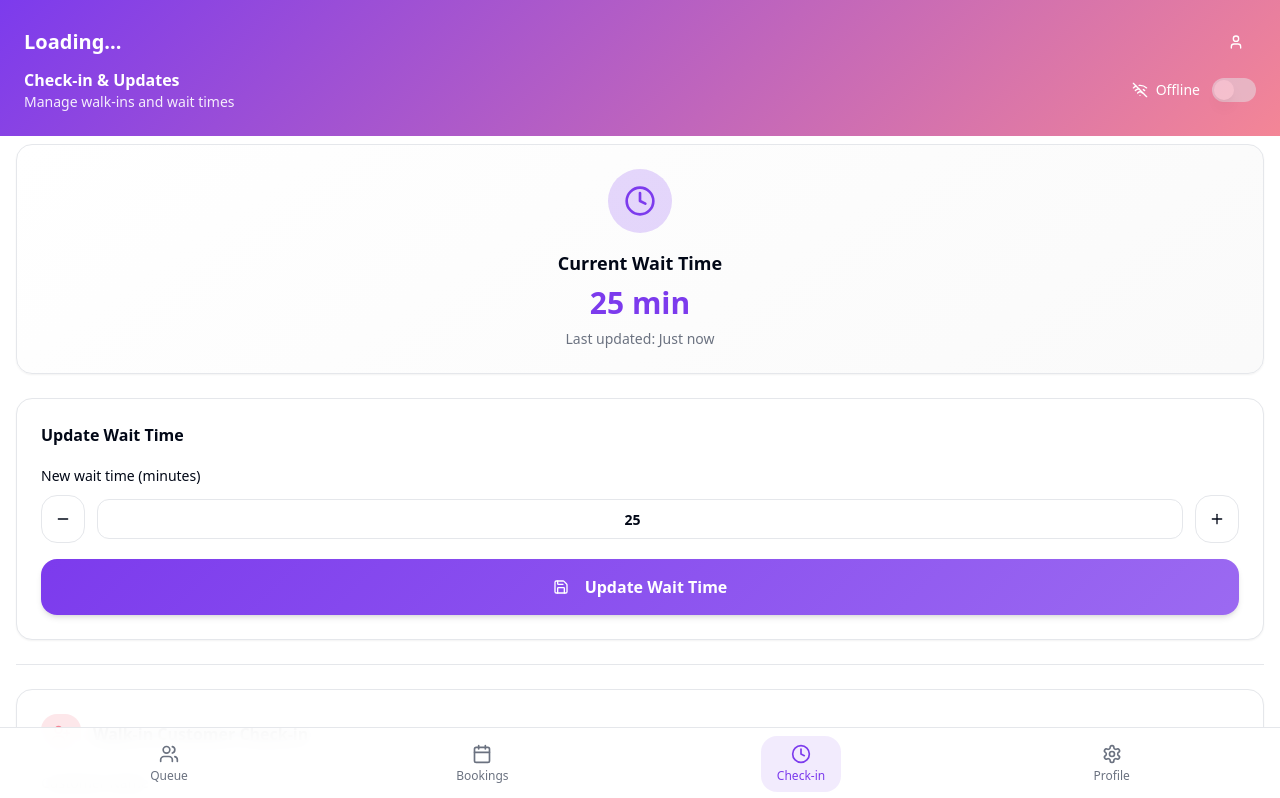
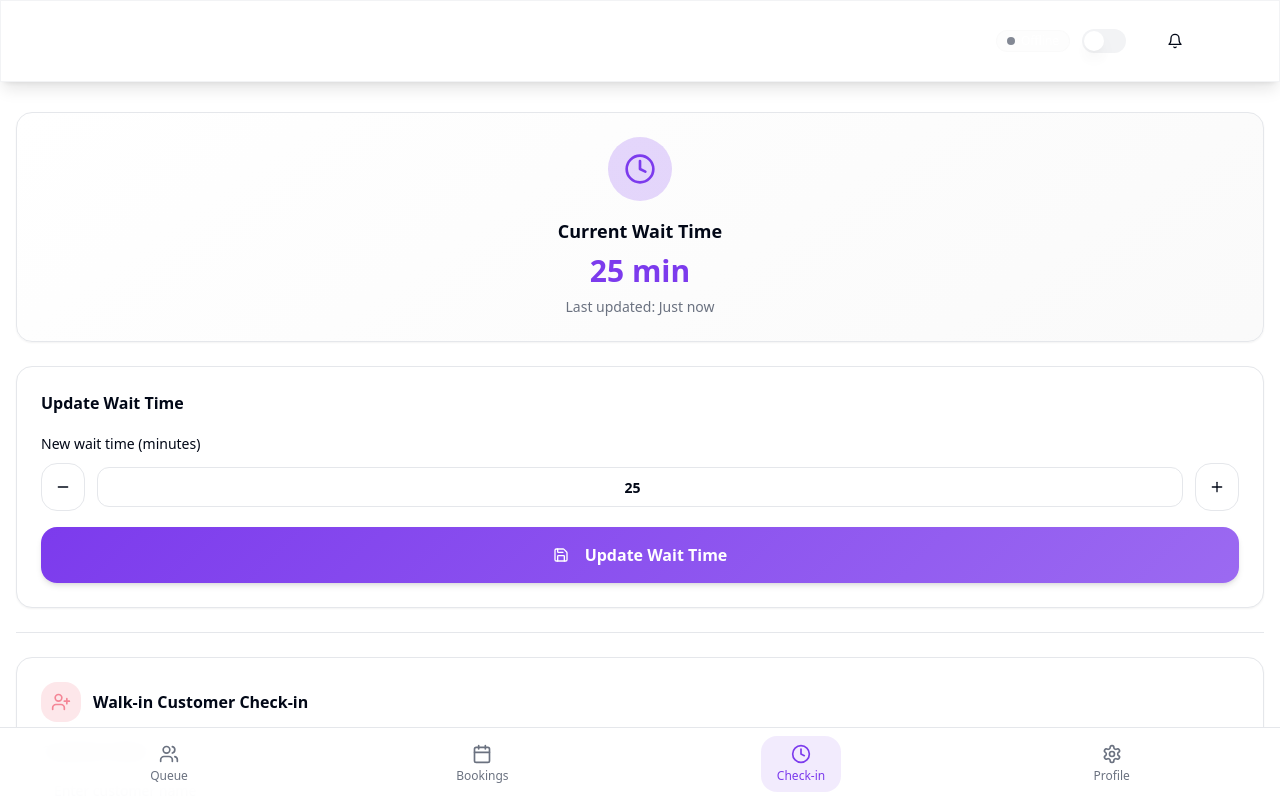
Before and after one commit to Ankushshaw792/nylour-latest, a React (Vite) app: page /salon-dashboard/checkin in a window 1280 px wide. Shown: the top 798 px of the page. Built offline with nearby package versions, Linux system fonts and the light colour scheme.

Commit message:
Refactor: Redesign dashboard navigation

```diff
--- a/src/components/layout/SalonDashboardLayout.tsx
+++ b/src/components/layout/SalonDashboardLayout.tsx
@@ -2,8 +2,12 @@ import React, { ReactNode } from "react";
 import { User, Wifi, WifiOff } from "lucide-react";
 import { Button } from "@/components/ui/button";
 import { Switch } from "@/components/ui/switch";
+import { Avatar, AvatarFallback, AvatarImage } from "@/components/ui/avatar";
+import { Badge } from "@/components/ui/badge";
+import { NotificationBell } from "@/components/notifications/NotificationBell";
 import { useSalonRealtimeData } from "@/hooks/useSalonRealtimeData";
 import { useNavigate } from "react-router-dom";
+import { useAuth } from "@/contexts/AuthContext";
 
 interface SalonDashboardLayoutProps {
   children: ReactNode;
@@ -13,6 +17,7 @@ interface SalonDashboardLayoutProps {
 
 export const SalonDashboardLayout = ({ children, title, description }: SalonDashboardLayoutProps) => {
   const { salon, updateSalonStatus, loading } = useSalonRealtimeData();
+  const { user } = useAuth();
   const navigate = useNavigate();
 
   const handleToggleOnline = async () => {
@@ -24,51 +29,97 @@ export const SalonDashboardLayout = ({ children, title, description }: SalonDash
     navigate("/salon-dashboard/profile");
   };
 
+  const getInitials = (name?: string) => {
+    if (!name) return "S";
+    return name
+      .split(" ")
+      .map((n) => n[0])
+      .join("")
+      .toUpperCase()
+      .slice(0, 2);
+  };
+
   return (
     <div className="min-h-screen bg-background">
-      {/* Fixed Header */}
-      <div className="fixed top-0 left-0 right-0 z-50 bg-gradient-hero text-white">
-        <div className="p-6">
-          <div className="flex items-center justify-between mb-2">
-            <h1 className="text-xl font-bold">{salon?.name || "Loading..."}</h1>
-            <Button
-              variant="ghost"
-              size="sm"
-              onClick={handleProfileClick}
-              className="text-white hover:bg-white/20"
-            >
-              <User className="h-5 w-5" />
-            </Button>
-          </div>
+      {/* Premium Fixed Header with Glassmorphism */}
+      <div className="fixed top-0 left-0 right-0 z-50 glass border-b border-border/50 backdrop-blur-xl bg-gradient-hero/95 shadow-lg">
+        <div className="max-w-7xl mx-auto px-4 sm:px-6 lg:px-8">
+          <div className="flex items-center justify-between h-20">
 
-          {/* Online/Offline Toggle */}
-          <div className="flex items-center justify-between">
-            <div>
-              {title && <p className="font-semibold">{title}</p>}
-              {description && <p className="text-white/90 text-sm">{description}</p>}
+            {/* Left Section - Branding & Page Info */}
+            <div className="flex items-center gap-6 flex-1 min-w-0">
+              <div className="flex flex-col min-w-0">
+                <h1 className="text-xl sm:text-2xl font-bold text-white truncate tracking-tight">
+                  {salon?.name || "Loading..."}
+                </h1>
+                {(title || description) && (
+                  <div className="flex items-center gap-2 mt-0.5">
+                    {title && (
+                      <p className="text-sm font-medium text-white/90">{title}</p>
+                    )}
+                    {description && (
+                      <p className="text-xs text-white/70 hidden sm:block">{description}</p>
+                    )}
+                  </div>
+                )}
+              </div>
             </div>
 
-            <div className="flex items-center gap-3">
-              <div className="flex items-center gap-2 text-sm">
-                {salon?.is_online ? (
-                  <Wifi className="h-4 w-4" />
-                ) : (
-                  <WifiOff className="h-4 w-4" />
-                )}
-                <span>{salon?.is_online ? "Online" : "Offline"}</span>
+            {/* Right Section - Status & User Actions */}
+            <div className="flex items-center gap-3 sm:gap-4">
+
+              {/* Online/Offline Status */}
+              <div className="flex items-center gap-3 bg-white/10 backdrop-blur-sm rounded-full px-4 py-2 border border-white/20">
+                <Badge
+                  variant={salon?.is_online ? "default" : "secondary"}
+                  className={`gap-1.5 ${
+                    salon?.is_online
+                      ? "bg-success/20 text-success-foreground border border-success/30"
+                      : "bg-muted/20 text-muted-foreground border border-muted/30"
+                  }`}
+                >
+                  <span className={`w-2 h-2 rounded-full animate-pulse ${
+                    salon?.is_online ? "bg-success" : "bg-muted-foreground"
+                  }`} />
+                  <span className="text-xs font-medium text-white">
+                    {salon?.is_online ? "Online" : "Offline"}
+                  </span>
+                </Badge>
+
+                <Switch
+                  checked={salon?.is_online || false}
+                  onCheckedChange={handleToggleOnline}
+                  disabled={loading}
+                  className="data-[state=checked]:bg-success"
+                />
               </div>
-              <Switch
-                checked={salon?.is_online || false}
-                onCheckedChange={handleToggleOnline}
-                disabled={loading}
-              />
+
+              {/* Notifications */}
+              <div className="hidden sm:block">
+                <NotificationBell />
+              </div>
+
+              {/* User Profile Avatar */}
+              <Button
+                variant="ghost"
+                size="sm"
+                onClick={handleProfileClick}
+                className="relative h-10 w-10 rounded-full p-0 hover:bg-white/20 hover:ring-2 hover:ring-white/30 transition-all duration-200"
+              >
+                <Avatar className="h-10 w-10 border-2 border-white/30">
+                  <AvatarImage src={user?.user_metadata?.avatar_url} alt={salon?.name} />
+                  <AvatarFallback className="bg-white/20 text-white font-semibold backdrop-blur-sm">
+                    {getInitials(salon?.name)}
+                  </AvatarFallback>
+                </Avatar>
+              </Button>
             </div>
           </div>
         </div>
       </div>
 
       {/* Content with padding to account for fixed header */}
-      <div className="pt-32">
+      <div className="pt-24">
         {children}
       </div>
     </div>
--- a/src/index.css
+++ b/src/index.css
@@ -134,9 +134,9 @@
 }
 
 @layer components {
-  /* Glass morphism effect */
+  /* Glass morphism effect - Premium version */
   .glass {
-    backdrop-filter: blur(10px);
+    backdrop-filter: blur(16px) saturate(180%);
     background: hsl(var(--card) / 0.8);
     border: 1px solid hsl(var(--border) / 0.2);
   }
```
